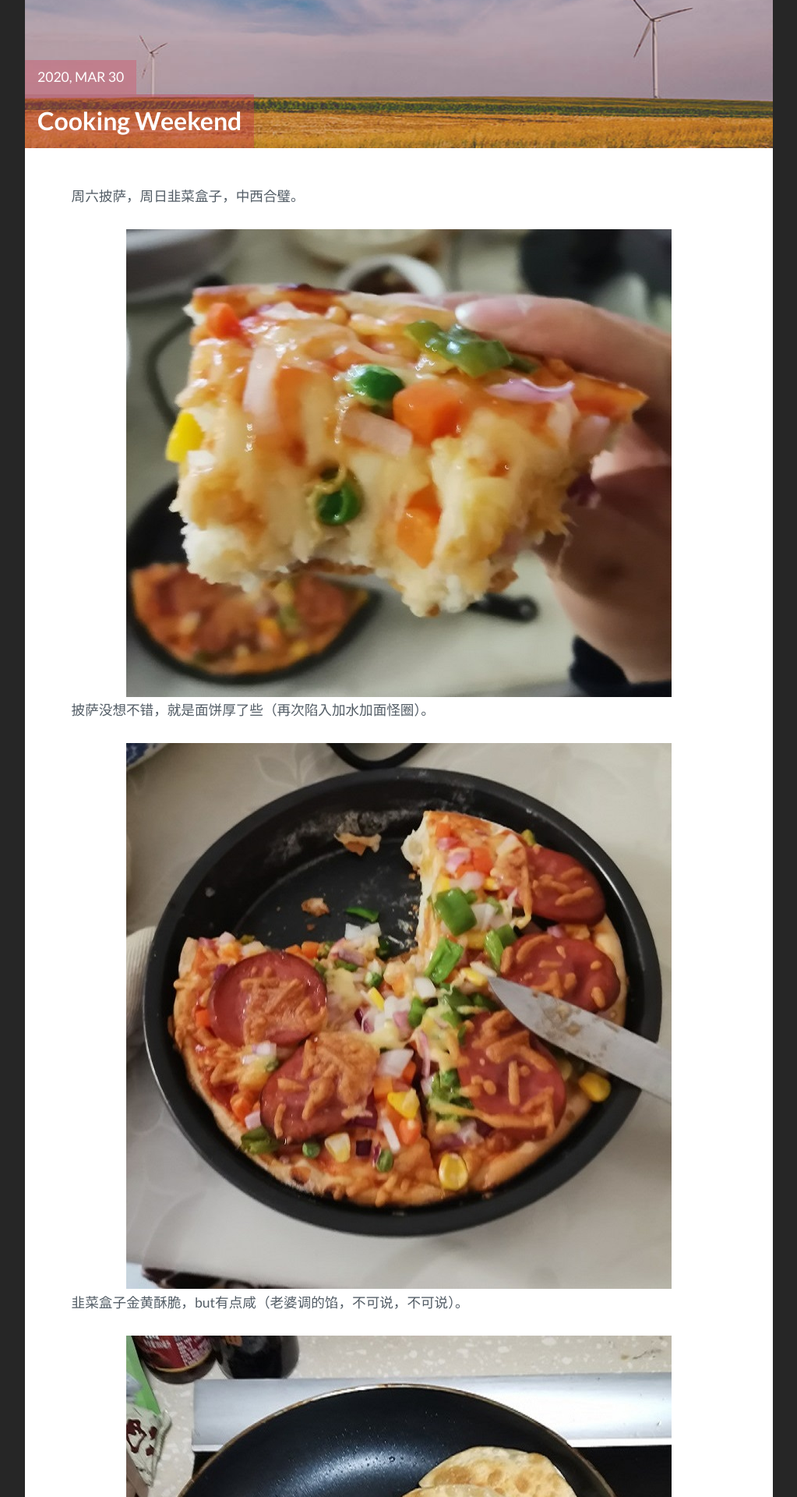
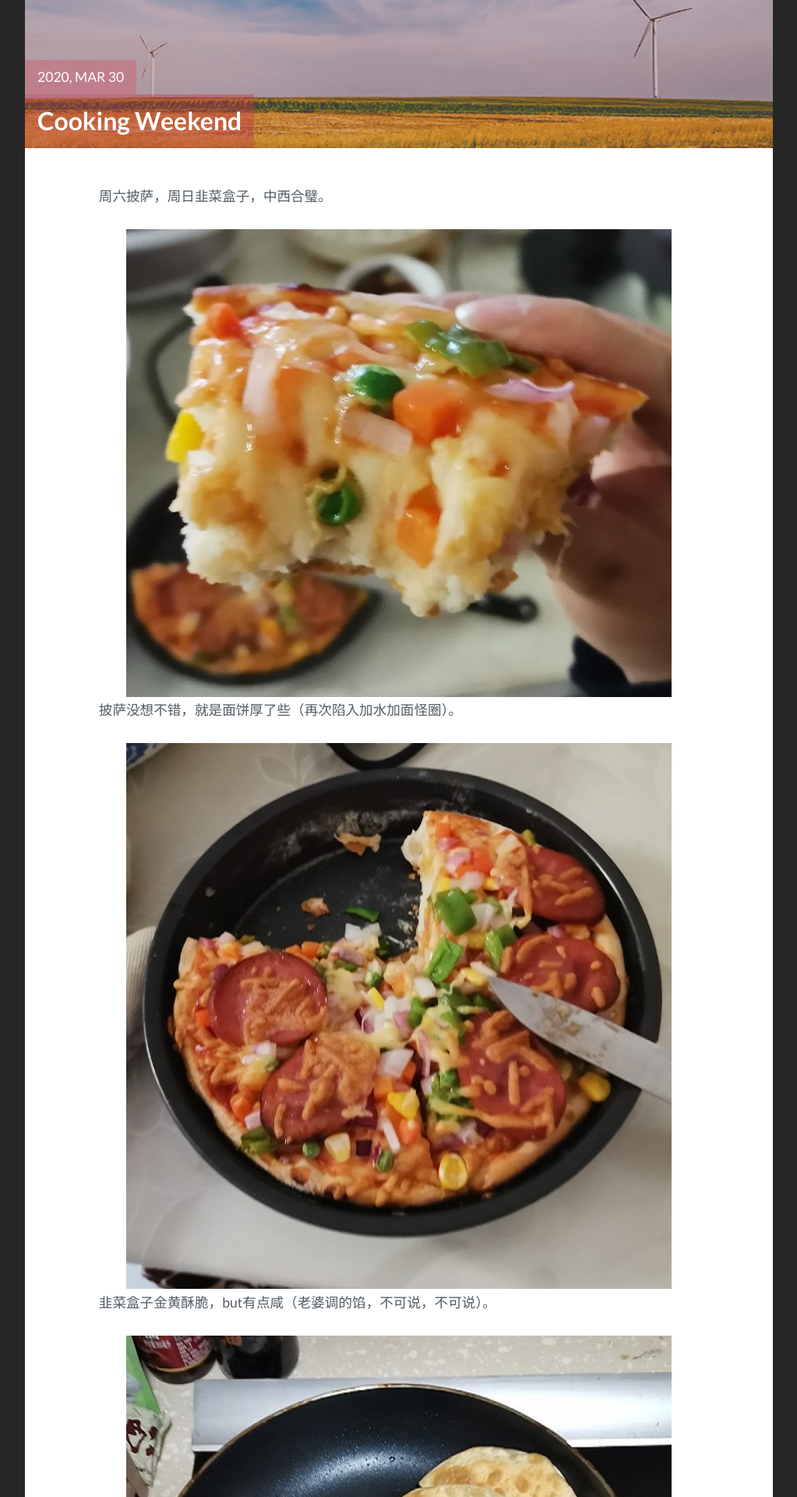
Before and after one commit to wangzhi107/wangzhi107.github.io, a Jekyll site: the page built from _posts/2020-03-30-Cooking Weekend.md, in a window 1280 px wide. Shown: the part 523-2443 px from the top of the page at 78% size, without its empty margins (128-1151 px from the left). Built offline with Jekyll 4.4.1, drawn with Linux system fonts in a browser that asks for light colours; comment, search, counter and statistics services are not loaded.

Commit message:
修改博客缩进

```diff
--- a/_posts/2020-03-30-Cooking Weekend.md
+++ b/_posts/2020-03-30-Cooking Weekend.md
@@ -6,15 +6,15 @@ date: 2020-03-30 11:04:00 +0300
 description: 周末美食成果展
 tag: [美食, 烹饪]
 ---
-  周六披萨，周日韭菜盒子，中西合璧。
+<p style="text-indent:2em">周六披萨，周日韭菜盒子，中西合璧。</p>
 <div align="center">
 	<img src="https://wangzhi107.github.io/assets/img/Pizza_1.jpg"/>
 </div>
-  披萨没想不错，就是面饼厚了些（再次陷入加水加面怪圈）。
+<p style="text-indent:2em">披萨没想不错，就是面饼厚了些（再次陷入加水加面怪圈）。</p>
 <div align="center">
 	<img src="https://wangzhi107.github.io/assets/img/Pizza_0.jpg"/>
 </div>
-  韭菜盒子金黄酥脆，but有点咸（老婆调的馅，不可说，不可说）。
+<p style="text-indent:2em">韭菜盒子金黄酥脆，but有点咸（老婆调的馅，不可说，不可说）。</p>
 <div align="center">
 	<img src="https://wangzhi107.github.io/assets/img/Leekbox.jpg"/>
 </div>
```
Also changed, not shown: _posts/2020-03-26-Jekyll开启之路.md (+2 -2 lines).
